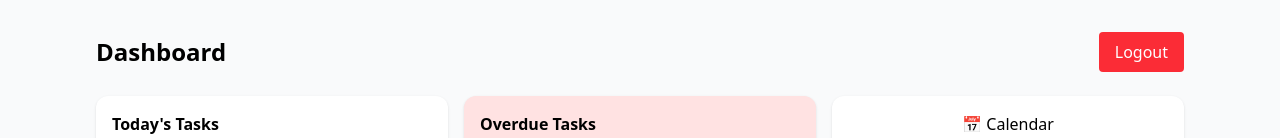
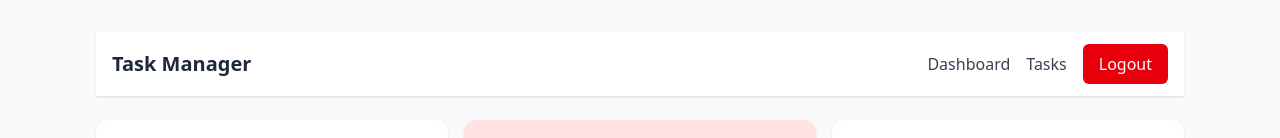
Before and after one commit to Emnet-tes/task-management-system, a React (Vite) app: page /dashboard in a window 1280 px wide. Shown: the top 138 px of the page. Built offline with nearby package versions, Linux system fonts and the light colour scheme; no server answers; the database is empty; sample sign-in values are in the browser's storage.

Commit message:
some UI changes

```diff
--- a/package.json
+++ b/package.json
@@ -17,8 +17,8 @@
     "react-calendar": "^5.1.0",
     "react-dom": "^19.1.0",
     "react-router-dom": "^7.6.0",
+    "react-toastify": "^11.0.5",
     "recharts": "^2.15.3",
-    "react-toastify": "^11.0.5",
     "tailwindcss": "^4.1.7"
   },
   "devDependencies": {
--- a/src/components/Navbar.tsx
+++ b/src/components/Navbar.tsx
@@ -1,8 +1,7 @@
 import { signOut } from "firebase/auth";
+import { useNavigate, Link } from "react-router-dom";
+import { auth } from "../config/firebase";
 
-import { useNavigate } from "react-router-dom";
-
-import { auth } from "../config/firebase";
 const Navbar = () => {
   const navigate = useNavigate();
 
@@ -10,9 +9,24 @@ const Navbar = () => {
     await signOut(auth);
     navigate("/");
   };
+
   return (
-    <div className="items-end flex justify-end">
-      <div className="flex space-x-2">
+    <nav className="w-full bg-white shadow-sm mb-6">
+      <div className="max-w-6xl mx-auto px-4 py-3 flex items-center justify-between">
+        <span className="text-xl font-bold text-gray-800">Task Manager</span>
+        <div className="flex items-center gap-4">
+          <Link
+            to="/dashboard"
+            className="text-gray-700 hover:text-blue-600 font-medium transition-colors"
+          >
+            Dashboard
+          </Link>
+          <Link
+            to="/tasks"
+            className="text-gray-700 hover:text-blue-600 font-medium transition-colors"
+          >
+            Tasks
+          </Link>
           <button
             onClick={handleLogout}
             className="px-4 py-2 bg-red-600 text-white rounded-md hover:bg-red-700 transition-colors duration-200"
@@ -21,6 +35,7 @@ const Navbar = () => {
           </button>
         </div>
       </div>
+    </nav>
   );
 };
 
--- a/src/pages/Dashboard.tsx
+++ b/src/pages/Dashboard.tsx
@@ -8,6 +8,7 @@ import Calendar from "react-calendar";
 import "react-calendar/dist/Calendar.css";
 import FilterBar from "../components/FilterBar";
 import HorizontalBarChart from "../components/HorizontalBarChart";
+import Navbar from "../components/Navbar";
 
 const Dashboard = () => {
   const navigate = useNavigate();
@@ -24,7 +25,7 @@ const Dashboard = () => {
       if (user) {
         setUserId(user.uid);
       } else {
-        navigate("/signin");
+        navigate("/");
       }
     });
     return () => unsubscribeAuth();
@@ -58,18 +59,7 @@ const Dashboard = () => {
     <div className="min-h-screen bg-gray-50 flex flex-col items-center">
       <div className="w-full max-w-6xl mx-auto p-4 sm:p-8">
         {/* Top bar */}
-        <div className="flex justify-between items-center mb-6">
-          <h1 className="text-2xl font-bold">Dashboard</h1>
-            <button
-            onClick={async () => {
-              await signOut(auth);
-              navigate("/");
-            }}
-            className="bg-red-500 text-white px-4 py-2 rounded"
-            >
-            Logout
-            </button>
-        </div>
+        <Navbar />
 
         {/* Row 1: Today, Overdue, Calendar */}
         <div className="grid grid-cols-1 md:grid-cols-3 gap-4 mb-6">
--- a/src/pages/LoginPage.tsx
+++ b/src/pages/LoginPage.tsx
@@ -1,6 +1,6 @@
 import React, { useState } from "react";
-import {signInWithEmailAndPassword } from "firebase/auth";
-import {auth} from "../config/firebase";
+import { signInWithEmailAndPassword } from "firebase/auth";
+import { auth } from "../config/firebase";
 import { useNavigate } from "react-router-dom";
 const LoginPage: React.FC = () => {
   const [email, setEmail] = useState("");
@@ -15,7 +15,6 @@ const LoginPage: React.FC = () => {
     setError(null);
     try {
       await signInWithEmailAndPassword(auth, email, password);
-      // Redirect or show success message as needed
       navigate("/dashboard");
     } catch (err: any) {
       setError(err.message);
@@ -24,10 +23,10 @@ const LoginPage: React.FC = () => {
   };
 
   return (
-    <><div
+    <div
       style={{
         minHeight: "100vh",
-              background: "linear-gradient(135deg, #e0e7ff 0%, #f0fdfa 100%)",
+        background: "linear-gradient(135deg, #f0fdfa 0%, #e0e7ff 100%)",
         display: "flex",
         alignItems: "center",
         justifyContent: "center",
@@ -53,7 +52,7 @@ const LoginPage: React.FC = () => {
               width: 56,
               height: 56,
               borderRadius: "50%",
-                          background: "#6366f1",
+              background: "#10b981",
               display: "flex",
               alignItems: "center",
               justifyContent: "center",
@@ -61,7 +60,7 @@ const LoginPage: React.FC = () => {
               fontWeight: "bold",
               fontSize: 28,
               margin: "0 auto",
-                          boxShadow: "0 2px 8px rgba(99,102,241,0.15)",
+              boxShadow: "0 2px 8px rgba(16,185,129,0.15)",
             }}
           >
             TM
@@ -77,7 +76,7 @@ const LoginPage: React.FC = () => {
             <input
               type="email"
               value={email}
-                          onChange={e => setEmail(e.target.value)}
+              onChange={(e) => setEmail(e.target.value)}
               required
               style={{
                 width: "100%",
@@ -89,14 +88,15 @@ const LoginPage: React.FC = () => {
                 outline: "none",
                 transition: "border 0.2s",
               }}
-                          autoComplete="username" />
+              autoComplete="username"
+            />
           </div>
           <div style={{ marginBottom: 16, position: "relative" }}>
             <label style={{ fontWeight: 500 }}>Password</label>
             <input
               type={showPassword ? "text" : "password"}
               value={password}
-                          onChange={e => setPassword(e.target.value)}
+              onChange={(e) => setPassword(e.target.value)}
               required
               style={{
                 width: "100%",
@@ -108,10 +108,11 @@ const LoginPage: React.FC = () => {
                 outline: "none",
                 transition: "border 0.2s",
               }}
-                          autoComplete="current-password" />
+              autoComplete="current-password"
+            />
             <button
               type="button"
-                      onClick={() => setShowPassword(v => !v)}
+              onClick={() => setShowPassword((v) => !v)}
               style={{
                 position: "absolute",
                 right: 10,
@@ -119,7 +120,7 @@ const LoginPage: React.FC = () => {
                 background: "none",
                 border: "none",
                 cursor: "pointer",
-                          color: "#6366f1",
+                color: "#10b981",
                 fontSize: 15,
                 padding: 0,
               }}
@@ -129,7 +130,13 @@ const LoginPage: React.FC = () => {
             </button>
           </div>
           {error && (
-              <div style={{ color: "#ef4444", marginBottom: 16, textAlign: "center" }}>
+            <div
+              style={{
+                color: "#ef4444",
+                marginBottom: 16,
+                textAlign: "center",
+              }}
+            >
               {error}
             </div>
           )}
@@ -139,7 +146,7 @@ const LoginPage: React.FC = () => {
             style={{
               width: "100%",
               padding: "12px 0",
-                  background: loading ? "#a5b4fc" : "#6366f1",
+              background: loading ? "#6ee7b7" : "#10b981",
               color: "#fff",
               border: "none",
               borderRadius: 8,
@@ -148,7 +155,7 @@ const LoginPage: React.FC = () => {
               cursor: loading ? "not-allowed" : "pointer",
               transition: "background 0.2s",
               marginBottom: 8,
-                  boxShadow: "0 2px 8px rgba(99,102,241,0.08)",
+              boxShadow: "0 2px 8px rgba(16,185,129,0.08)",
             }}
           >
             {loading ? "Logging in..." : "Login"}
@@ -159,7 +166,7 @@ const LoginPage: React.FC = () => {
           <a
             href="/signup"
             style={{
-                          color: "#6366f1",
+              color: "#10b981",
               textDecoration: "underline",
               fontWeight: 500,
               cursor: "pointer",
@@ -170,7 +177,6 @@ const LoginPage: React.FC = () => {
         </div>
       </div>
     </div>
-    </>
   );
 };
 
--- a/src/pages/TaskDetailPage.tsx
+++ b/src/pages/TaskDetailPage.tsx
@@ -3,6 +3,7 @@ import { useNavigate, useParams } from "react-router-dom";
 import { auth } from "../config/firebase";
 import { getTaskById } from "../features/tasks/taskService";
 import type { Task } from "../types/tasks";
+import Navbar from "../components/Navbar";
 
 const getPriorityColor = (priority: string) => {
   switch (priority) {
@@ -80,6 +81,7 @@ const TaskDetailPage = () => {
   return (
     <div className="min-h-screen bg-gray-50 px-4 py-8">
       <div className="max-w-4xl mx-auto space-y-6">
+        <Navbar></Navbar>
         {/* Header */}
         <div className="flex justify-between items-center bg-white rounded-xl shadow-md px-6 py-4">
           <h1
--- a/src/pages/TaskFormPage.tsx
+++ b/src/pages/TaskFormPage.tsx
@@ -10,6 +10,7 @@ import type { TaskInput } from "../types/tasks";
 import { auth } from "../config/firebase";
 import { toast } from "react-toastify";
 import { onAuthStateChanged } from "firebase/auth";
+import Navbar from "../components/Navbar";
 
 const TaskFormPage = () => {
   const { id } = useParams();
@@ -77,6 +78,7 @@ const TaskFormPage = () => {
   return (
     <div className="min-h-screen bg-gray-50">
       <div className="max-w-3xl mx-auto px-4 sm:px-6 lg:px-8 py-12">
+        <Navbar/>
         <div className="bg-white shadow-sm rounded-lg p-6">
           <h2 className="text-xl font-semibold mb-4">
             {id ? "Edit Task" : "Create New Task"}
--- a/src/pages/TasksPage.tsx
+++ b/src/pages/TasksPage.tsx
@@ -112,11 +112,12 @@ const TasksPage = () => {
   }
 
   return (
-    <div className="bg-white shadow-sm rounded-lg px-10 md:px-20 py-10">
+    <div className="min-h-screen bg-gray-50 flex flex-col items-center">
+      <div className="w-full max-w-6xl mx-auto p-4 sm:p-8">
         <Navbar />
         <button
           onClick={handleAddTaskClick}
-        className="px-4 py-2 bg-blue-600 text-white rounded-md hover:bg-blue-700 transition-colors duration-200"
+          className="px-4 py-2 bg-blue-600 text-white rounded-md hover:bg-blue-700 transition-colors duration-200 mb-4"
         >
           Add Task
         </button>
@@ -126,13 +127,12 @@ const TasksPage = () => {
         />
 
         <div className="mt-6">
-
           <TaskList
             tasks={filteredTasks}
             onEdit={handleEditTask}
             onDelete={handleDeleteTask}
           />
-
+        </div>
       </div>
     </div>
   );
```
Also changed, not shown: 1 other file (tests, documents, lock files or other folders). Lines whose indentation alone changed are shown as unchanged.
